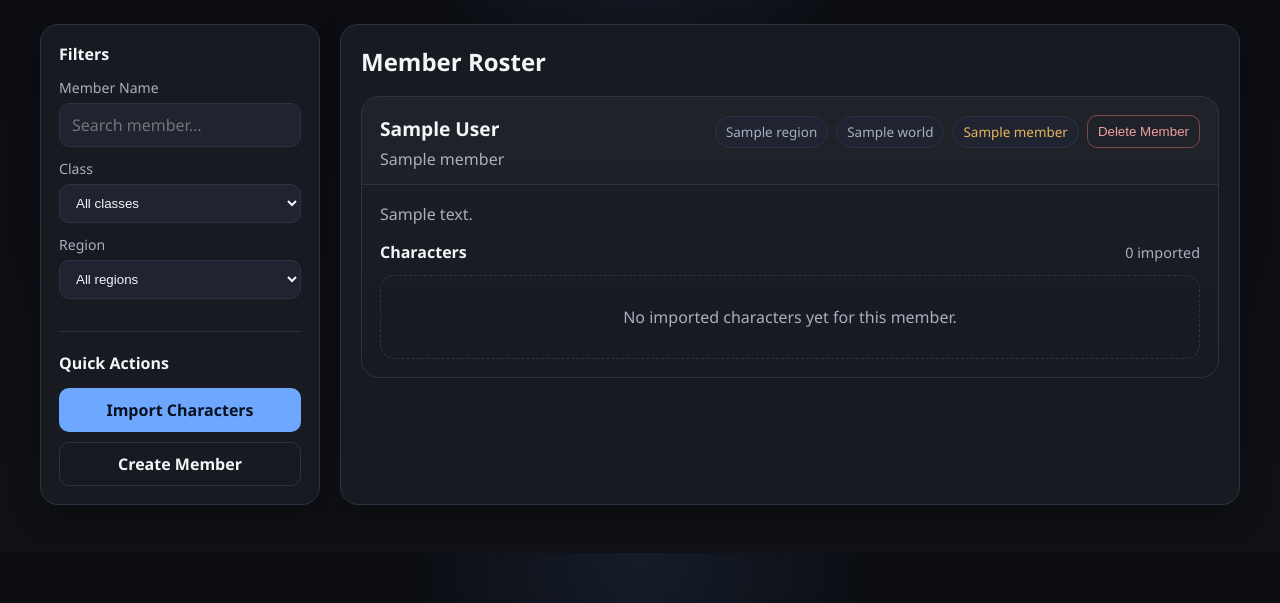
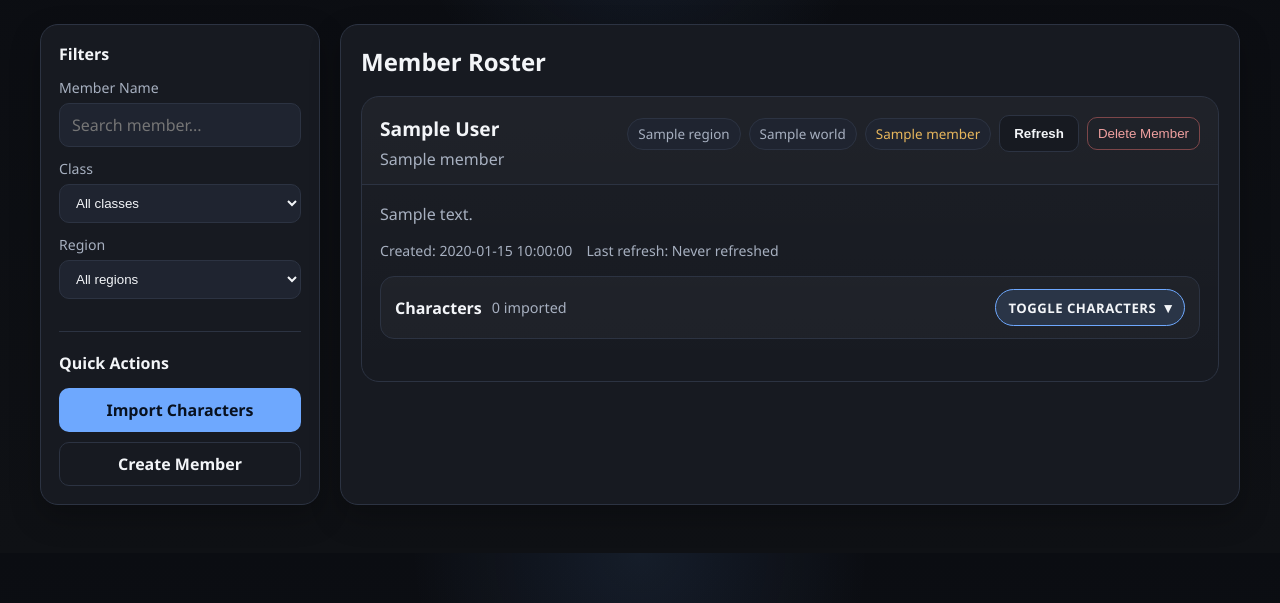
Before and after one commit to oguz798/lostark-scheduler, a FastAPI app: template templates/members.html in a window 1280 px wide. Shown: the part 103-706 px from the top of the page. Run offline with FastAPI, Linux system fonts and the light colour scheme; the template is opened without the code that fills it: most values are stand-ins (such as "Sample title", 1, 10 or a date in 2020).

Commit message:
Improve roster refresh and member management flow

```diff
--- a/app/main.py
+++ b/app/main.py
@@ -1,5 +1,9 @@
+from urllib.parse import urlencode
+from datetime import datetime
+
+import httpx
 from fastapi import FastAPI, Request, Form
-from fastapi.responses import HTMLResponse, RedirectResponse
+from fastapi.responses import RedirectResponse
 from fastapi.templating import Jinja2Templates
 from app.services.lostark_bible import search_rosters
 from app.db import (
@@ -7,14 +11,37 @@ from app.db import (
     get_connection,
     save_imported_roster,
     delete_member,
-    delete_character,
+    current_timestamp,
 )
 from dataclasses import asdict
 from fastapi.staticfiles import StaticFiles
 
+
 app = FastAPI(title="Lost Ark Scheduler")
 app.mount("/static", StaticFiles(directory="static"), name="static")
 templates = Jinja2Templates(directory="templates")
+
+
+def format_timestamp(value: str | None) -> str:
+    if not value:
+        return "Not tracked"
+
+    try:
+        parsed = datetime.fromisoformat(value)
+    except ValueError:
+        return value
+
+    return parsed.strftime("%d %b %Y, %H:%M UTC")
+
+
+def _select_refresh_roster(results: list, roster_name: str):
+    normalized_roster_name = roster_name.strip().casefold()
+    for result in results:
+        matched_name = (result.matched_character_name or "").strip().casefold()
+        if matched_name == normalized_roster_name:
+            return asdict(result)
+
+    return asdict(results[0]) if results else None
 
 
 @app.on_event("startup")
@@ -23,7 +50,7 @@ def startup():
 
 
 @app.get("/members")
-async def members(request: Request):
+async def members(request: Request, message: str | None = None):
     with get_connection() as connection:
         member_rows = connection.execute(
             "SELECT * FROM members ORDER BY display_name ASC"
@@ -31,14 +58,31 @@ async def members(request: Request):
         character_rows = connection.execute(
             "SELECT * FROM characters ORDER BY item_level DESC, name ASC"
         ).fetchall()
-    members = [dict(row) for row in member_rows]
+    members = []
+    for row in member_rows:
+        member = dict(row)
+        member["created_at_formatted"] = format_timestamp(member.get("created_at"))
+        members.append(member)
     characters = [dict(row) for row in character_rows]
 
     characters_by_member = {}
+    latest_sync_by_member = {}
 
     for character in characters:
         member_id = character["member_id"]
         characters_by_member.setdefault(member_id, []).append(character)
+        last_synced_at = character.get("last_synced_at")
+        if last_synced_at and (
+            member_id not in latest_sync_by_member
+            or last_synced_at > latest_sync_by_member[member_id]
+        ):
+            latest_sync_by_member[member_id] = last_synced_at
+
+    latest_sync_by_member = {
+        member_id: format_timestamp(timestamp)
+        for member_id, timestamp in latest_sync_by_member.items()
+    }
+
     return templates.TemplateResponse(
         name="members.html",
         request=request,
@@ -46,6 +90,8 @@ async def members(request: Request):
             "request": request,
             "members": members,
             "characters_by_member": characters_by_member,
+            "latest_sync_by_member": latest_sync_by_member,
+            "message": message,
         },
     )
 
@@ -68,11 +114,20 @@ async def create_members(
                 region,
                 world,
                 roster_name,
-                notes
+                notes,
+                created_at
             )
-            VALUES(?,?,?,?,?,?)
+            VALUES(?,?,?,?,?,?,?)
             """,
-            (display_name, discord_name, region, world, roster_name, notes),
+            (
+                display_name,
+                discord_name,
+                region,
+                world,
+                roster_name,
+                notes,
+                current_timestamp(),
+            ),
         )
     return RedirectResponse(url="/members", status_code=303)
 
@@ -84,17 +139,82 @@ async def import_roster(
     name: str = Form(...),
     roster_id: int = Form(...),
 ):
-    results = await search_rosters(region, name)
+    try:
+        results = await search_rosters(region, name)
+    except httpx.HTTPError:
+        query = urlencode(
+            {
+                "region": region,
+                "name": name,
+                "error": "Roster import failed because the external roster service is unavailable.",
+            }
+        )
+        return RedirectResponse(url=f"/search?{query}", status_code=303)
+    if not results:
+        query = urlencode(
+            {
+                "region": region,
+                "name": name,
+                "error": "No roster results were found for that import request.",
+            }
+        )
+        return RedirectResponse(url=f"/search?{query}", status_code=303)
 
-    if not results:
-        return {"ok": False, "error": "No roster results found."}
     result_dicts = [asdict(result) for result in results]
     selected_roster = next(
         (result for result in result_dicts if result.get("roster_id") == roster_id),
         None,
     )
     if selected_roster is None:
-        return {"ok": False, "error": "Selected roster could not be found."}
+        query = urlencode(
+            {
+                "region": region,
+                "name": name,
+                "error": "The selected roster could not be found anymore. Try searching again.",
+            }
+        )
+        return RedirectResponse(url=f"/search?{query}", status_code=303)
+
+    save_imported_roster(member_id, selected_roster)
+    return RedirectResponse(url="/members", status_code=303)
+
+
+@app.post("/members/{member_id}/refresh")
+async def refresh_member_roster(member_id: int):
+    with get_connection() as connection:
+        member_row = connection.execute(
+            "SELECT id, region, roster_name FROM members WHERE id = ?",
+            (member_id,),
+        ).fetchone()
+
+    if member_row is None:
+        query = urlencode({"message": "Member could not be found for refresh."})
+        return RedirectResponse(url=f"/members?{query}", status_code=303)
+
+    member = dict(member_row)
+    region = (member.get("region") or "").strip()
+    roster_name = (member.get("roster_name") or "").strip()
+
+    if not region or not roster_name:
+        query = urlencode(
+            {"message": "This member needs a saved region and roster name before it can be refreshed."}
+        )
+        return RedirectResponse(url=f"/members?{query}", status_code=303)
+
+    try:
+        results = await search_rosters(region, roster_name)
+    except httpx.HTTPError:
+        query = urlencode(
+            {"message": "Roster refresh failed because the external roster service is unavailable."}
+        )
+        return RedirectResponse(url=f"/members?{query}", status_code=303)
+
+    selected_roster = _select_refresh_roster(results, roster_name)
+    if selected_roster is None:
+        query = urlencode(
+            {"message": "No matching roster could be found for this member refresh."}
+        )
+        return RedirectResponse(url=f"/members?{query}", status_code=303)
 
     save_imported_roster(member_id, selected_roster)
     return RedirectResponse(url="/members", status_code=303)
@@ -106,12 +226,6 @@ async def remove_member(member_id: int):
     return RedirectResponse(url="/members", status_code=303)
 
 
-@app.post("/characters/{character_id}/delete")
-async def remove_character(character_id: int):
-    delete_character(character_id)
-    return RedirectResponse(url="/members", status_code=303)
-
-
 @app.get("/")
 async def home(request: Request):
     return templates.TemplateResponse(
@@ -120,8 +234,13 @@ async def home(request: Request):
 
 
 @app.get("/search")
-async def search(request: Request, region: str, name: str):
-    results = await search_rosters(region, name)
+async def search(request: Request, region: str, name: str, error: str | None = None):
+    results = []
+    if not error:
+        try:
+            results = await search_rosters(region, name)
+        except httpx.HTTPError:
+            error = "Roster search failed because the external roster service is unavailable."
 
     with get_connection() as connection:
         member_rows = connection.execute(
@@ -138,5 +257,6 @@ async def search(request: Request, region: str, name: str):
             "region": region,
             "name": name,
             "members": members,
+            "error": error,
         },
     )
--- a/static/style.css
+++ b/static/style.css
@@ -256,6 +256,15 @@ textarea {
   margin: 0;
 }
 
+.page-message {
+  margin-bottom: 18px;
+  padding: 12px 14px;
+  border: 1px solid rgba(231, 182, 92, 0.35);
+  border-radius: 12px;
+  background: rgba(231, 182, 92, 0.08);
+  color: #f4d48d;
+}
+
 .members-grid {
   display: grid;
   gap: 18px;
@@ -305,15 +314,77 @@ textarea {
   color: var(--muted);
 }
 
+.member-timestamps {
+  display: flex;
+  flex-wrap: wrap;
+  gap: 14px;
+  margin: 0 0 16px;
+  color: var(--muted);
+  font-size: 0.88rem;
+}
+
+.characters-dropdown {
+  display: grid;
+  gap: 12px;
+}
+
 .characters-head {
   display: flex;
   justify-content: space-between;
   align-items: center;
+  gap: 12px;
   margin-bottom: 12px;
+  padding: 12px 14px;
+  border: 1px solid var(--line);
+  border-radius: 14px;
+  background: rgba(255, 255, 255, 0.03);
+  cursor: pointer;
+  list-style: none;
+}
+
+.characters-summary-main {
+  display: flex;
+  flex-wrap: wrap;
+  align-items: center;
+  gap: 10px;
 }
 
 .characters-head h4 {
   margin: 0;
+}
+
+.characters-head::-webkit-details-marker {
+  display: none;
+}
+
+.characters-toggle-label {
+  display: inline-flex;
+  align-items: center;
+  gap: 8px;
+  padding: 8px 12px;
+  border-radius: 999px;
+  border: 1px solid var(--accent);
+  background: rgba(110, 168, 254, 0.14);
+  color: var(--text);
+  font-size: 0.82rem;
+  font-weight: 700;
+  letter-spacing: 0.04em;
+  text-transform: uppercase;
+  white-space: nowrap;
+}
+
+.toggle-icon {
+  display: inline-block;
+  font-size: 0.9rem;
+  transition: transform 0.15s ease;
+}
+
+.characters-dropdown[open] .characters-head {
+  margin-bottom: 0;
+}
+
+.characters-dropdown[open] .toggle-icon {
+  transform: rotate(180deg);
 }
 
 .characters-count {
@@ -328,7 +399,7 @@ textarea {
 
 .character-row {
   display: grid;
-  grid-template-columns: 1.5fr 1fr 1fr 1fr auto;
+  grid-template-columns: 1.5fr 1fr 1fr 1fr;
   gap: 12px;
   align-items: center;
   padding: 14px;
@@ -353,12 +424,6 @@ textarea {
   font-size: 0.95rem;
 }
 
-.character-actions {
-  display: flex;
-  gap: 8px;
-}
-
-.character-actions form,
 .member-meta form {
   margin: 0;
 }
@@ -537,9 +602,6 @@ textarea {
     grid-template-columns: 1fr 1fr;
   }
 
-  .character-actions {
-    grid-column: 1 / -1;
-  }
 }
 
 @media (max-width: 640px) {
--- a/templates/members.html
+++ b/templates/members.html
@@ -47,10 +47,15 @@
           <h2>Member Roster</h2>
         </div>
 
+        {% if message %}
+          <div class="page-message">{{ message }}</div>
+        {% endif %}
+
         <section class="members-grid">
           {% if members %}
             {% for member in members %}
               {% set member_characters = characters_by_member.get(member.id, []) %}
+              {% set last_synced_at = latest_sync_by_member.get(member.id) %}
               <article class="member-card">
                 <div class="member-header">
                   <div class="member-title">
@@ -62,6 +67,11 @@
                     <span class="chip">{{ member.region or "No region" }}</span>
                     <span class="chip">{{ member.world or "No server" }}</span>
                     <span class="chip gold">{{ member.roster_name or "No roster" }}</span>
+                    {% if member.region and member.roster_name %}
+                      <form action="/members/{{ member.id }}/refresh" method="post">
+                        <button class="button" type="submit">Refresh</button>
+                      </form>
+                    {% endif %}
                     <form action="/members/{{ member.id }}/delete" method="post">
                       <button class="icon-button danger" type="submit">Delete Member</button>
                     </form>
@@ -73,10 +83,19 @@
                     {{ member.notes or "No notes added yet." }}
                   </p>
 
-                  <div class="characters-head">
+                  <div class="member-timestamps">
+                    <span>Created: {{ member.created_at_formatted }}</span>
+                    <span>Last refresh: {{ last_synced_at or "Never refreshed" }}</span>
+                  </div>
+
+                  <details class="characters-dropdown">
+                    <summary class="characters-head">
+                      <div class="characters-summary-main">
                         <h4>Characters</h4>
                         <span class="characters-count">{{ member_characters|length }} imported</span>
                       </div>
+                      <span class="characters-toggle-label">Toggle Characters <span class="toggle-icon">▾</span></span>
+                    </summary>
 
                     {% if member_characters %}
                       <div class="character-list">
@@ -101,12 +120,6 @@
                               <strong>{{ character.combat_power_id or "-" }}</strong>
                               <span>Import Meta</span>
                             </div>
-
-                          <div class="character-actions">
-                            <form action="/characters/{{ character.id }}/delete" method="post">
-                              <button class="icon-button danger" type="submit">Delete</button>
-                            </form>
-                          </div>
                           </div>
                         {% endfor %}
                       </div>
@@ -115,6 +128,7 @@
                         No imported characters yet for this member.
                       </div>
                     {% endif %}
+                  </details>
                 </div>
               </article>
             {% endfor %}
```
Also changed, not shown: app/db.py (+8 -13 lines), app/services/lostark_bible.py (+56 -4 lines), templates/search.html (+8 -1 lines). Lines whose indentation alone changed are shown as unchanged.
